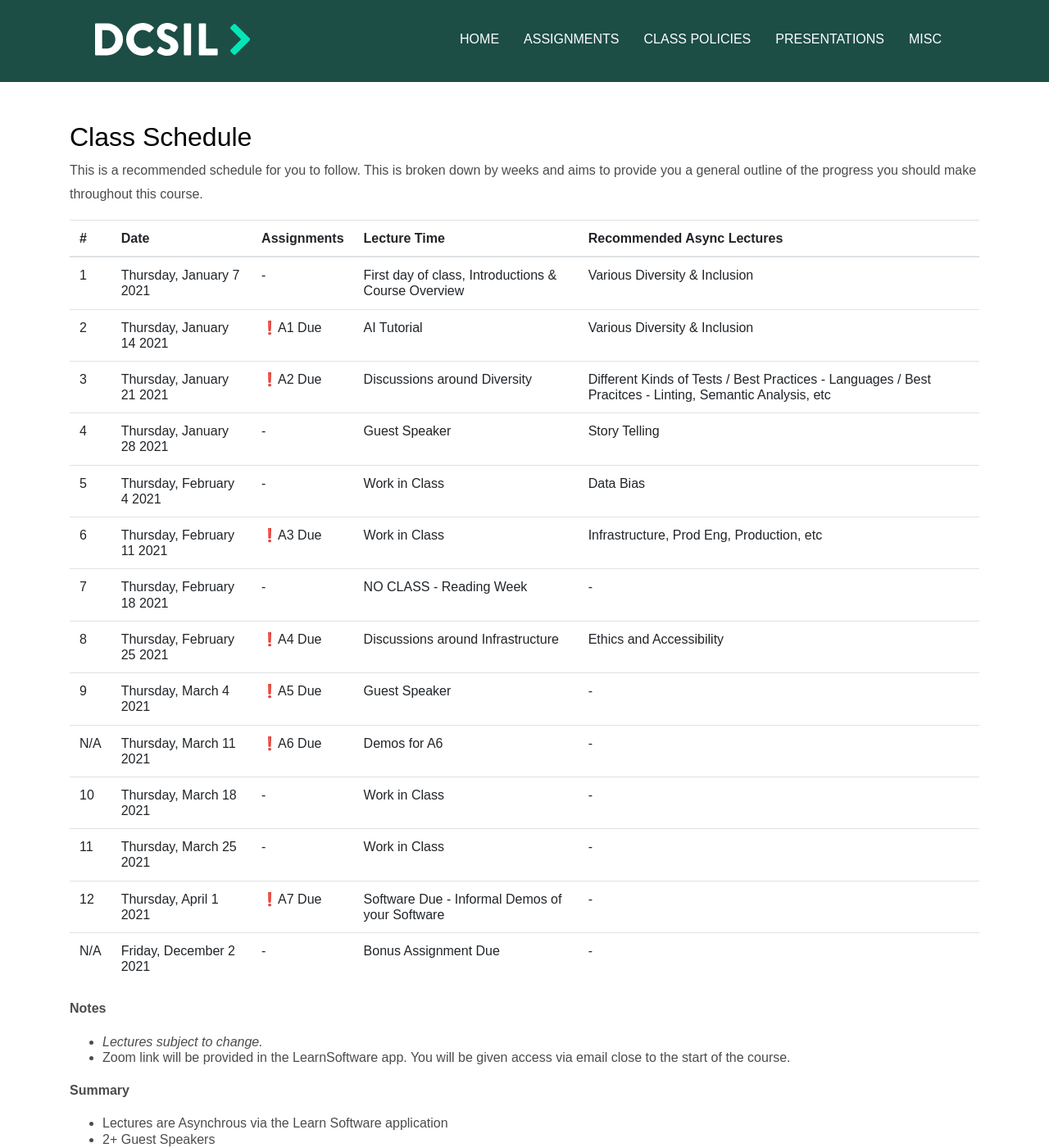
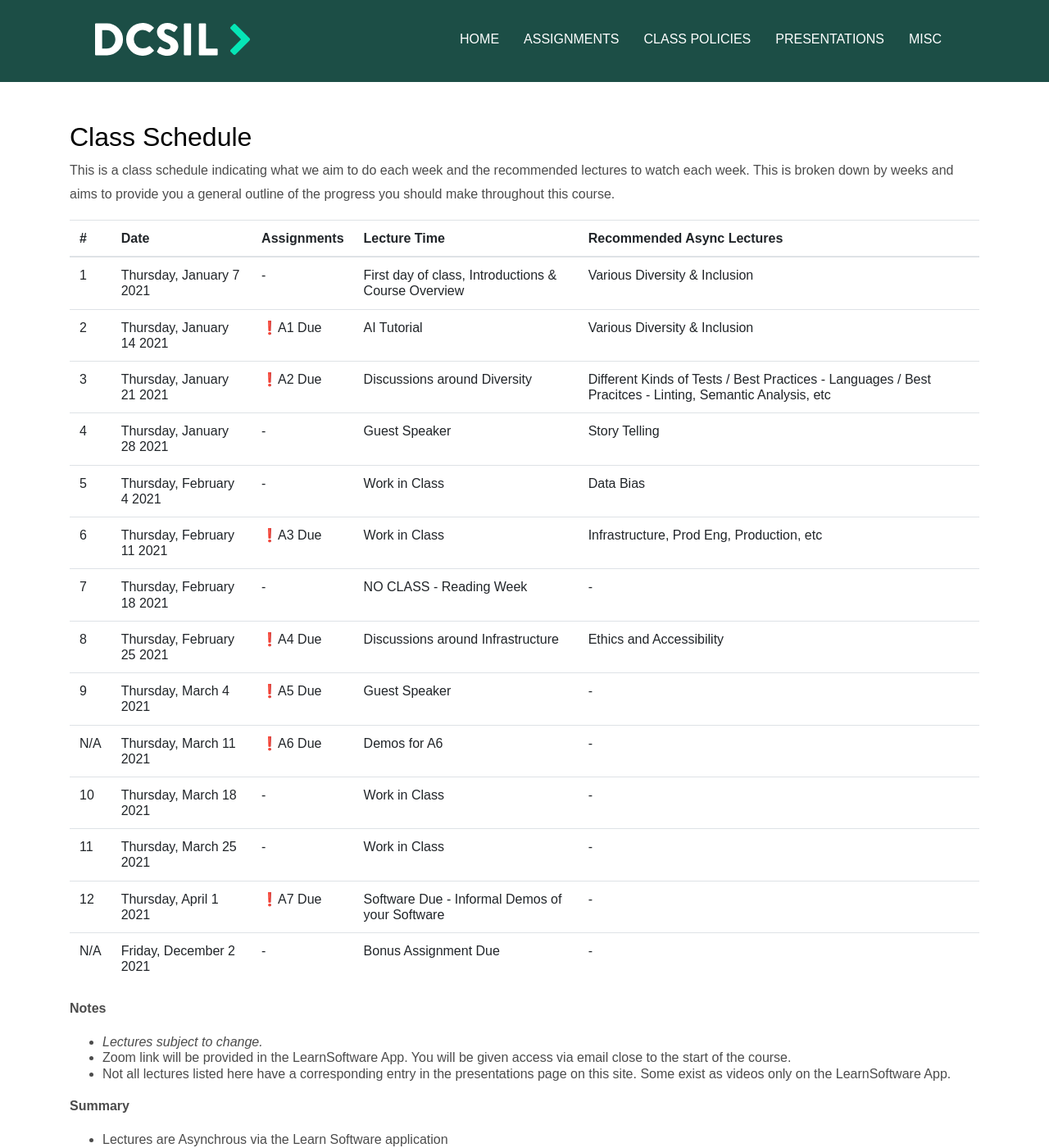
Before and after one commit to dcsil/CSC491, a Jekyll site: the page built from other_pages/schedule_2021.md, in a window 1280 px wide and 1400 px high. Shown: the whole window at 82% size. Built offline with Jekyll 4.4.1, drawn with Linux system fonts in a browser that asks for light colours; our own code applies the rules of GitHub Pages for plain Markdown files.

Commit message:
Update 2021 schedule

```diff
--- a/other_pages/schedule_2021.md
+++ b/other_pages/schedule_2021.md
@@ -1,8 +1,8 @@
 ## Class Schedule
 
-This is a recommended schedule for you to follow. This is broken down by weeks and aims to provide you a general outline of the progress you should make throughout this course.
+This is a class schedule indicating what we aim to do each week and the recommended lectures to watch each week. This is broken down by weeks and aims to provide you a general outline of the progress you should make throughout this course.
 
-| # | Date | Assignments | Lecture Time | Recommended Async Lectures
+| # | Date | Assignments | Lecture Time | Recommended Async Lectures |
 | -- | -- | -- | -- |
 | 1 | Thursday, January 7 2021   | -         | First day of class, Introductions & Course Overview | Various Diversity & Inclusion |
 | 2 | Thursday, January 14 2021  | ❗A1 Due         | AI Tutorial | Various Diversity & Inclusion |
@@ -21,7 +21,8 @@ This is a recommended schedule for you to follow. This is broken down by weeks a
 
 **Notes**
 - _Lectures subject to change._
-- Zoom link will be provided in the LearnSoftware app. You will be given access via email close to the start of the course.
+- Zoom link will be provided in the LearnSoftware App. You will be given access via email close to the start of the course.
+- Not all lectures listed here have a corresponding entry in the presentations page on this site. Some exist as videos only on the LearnSoftware App.
 
 **Summary**
 
```
